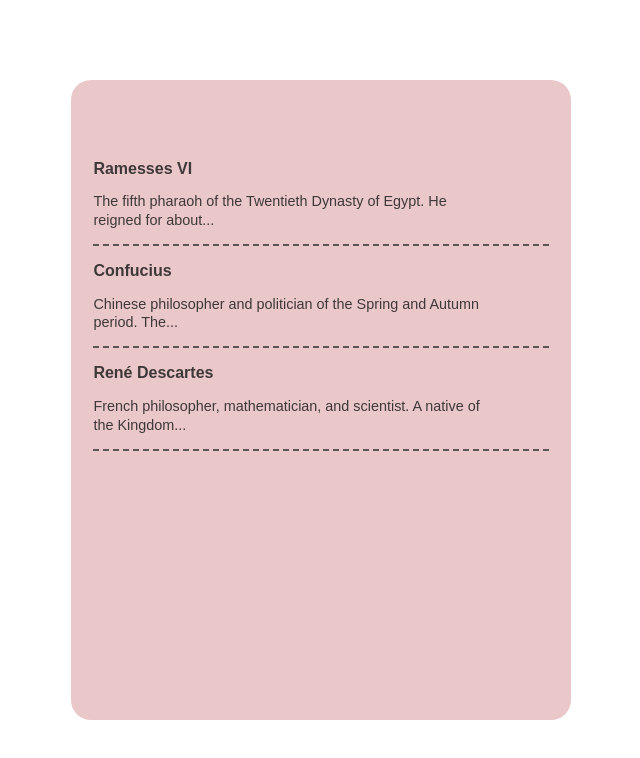
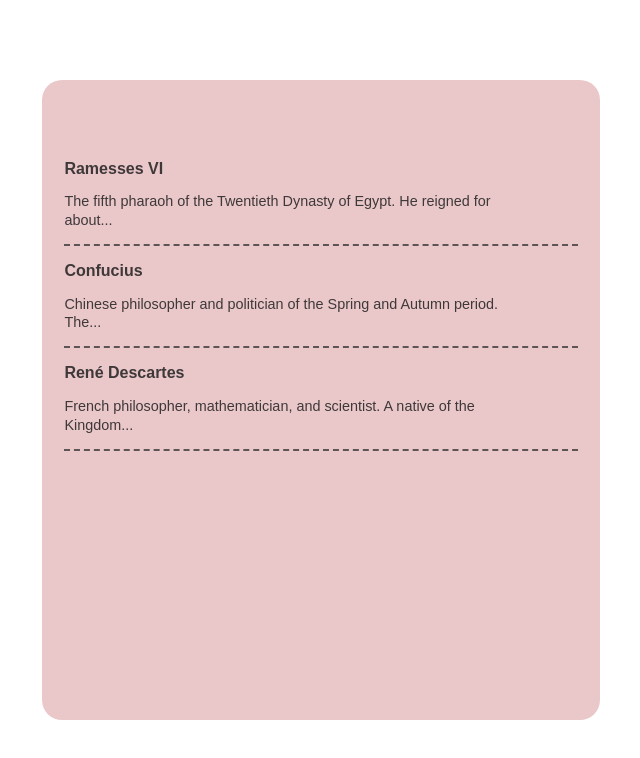
Before and after one commit to Doryski/notebook-react-app, a React app: page / in a window 1280 px wide. Shown: the top 758 px of the page, without its empty margins (319-959 px from the left). Built offline with nearby package versions, Linux system fonts and the light colour scheme; some icons are missing; a web font is replaced by a local one.

Commit message:
added font-face and background image

```diff
--- a/src/theme/ThemeProvider.js
+++ b/src/theme/ThemeProvider.js
@@ -1,10 +1,16 @@
 import React from 'react'
 import { createGlobalStyle, ThemeProvider } from 'styled-components'
 import theme from '.'
+import Montserrat from '../fonts/Montserrat/Montserrat-Regular.ttf'
 
-const GlobalStyle = createGlobalStyle`
+export const GlobalStyle = createGlobalStyle`
+    @font-face {
+        font-family: 'Montserrat';
+        src: url(${Montserrat});
+    }
+
     body {
-        font-family: Montserrat, sans-serif;
+        font-family: 'Montserrat', sans-serif;
         display: flex;
         justify-content: center;
         align-items: center;
@@ -18,12 +24,6 @@ const GlobalStyle = createGlobalStyle`
         padding: 0;
     }
 
-    #app {
-        min-width: 300px;
-        width: 80%;
-        max-width: 500px;
-    }
-
     ul {
         list-style-type: none;
     }
@@ -31,7 +31,10 @@ const GlobalStyle = createGlobalStyle`
     a {
         text-decoration: none;
         cursor: pointer;
-        color: ${props => props.theme.colors.secondary};
+        color: ${({ theme }) => theme.colors.secondary};
+    }
+    input, button, textarea {
+        outline: none;
     }
 
     button {
@@ -44,15 +47,15 @@ const GlobalStyle = createGlobalStyle`
 		width: 6px;
 	}
 	::-webkit-scrollbar-track {
-		background: ${props => props.theme.colors.primary};
+		background: ${({ theme }) => theme.colors.primary};
 		border-radius: 15px;
 	}
 	::-webkit-scrollbar-thumb {
-		background: ${props => props.theme.colors.light};
+		background: ${({ theme }) => theme.colors.light};
 		border-radius: 15px;
 	}
 	::-webkit-scrollbar-thumb:hover {
-		background: ${props => props.theme.colors.secondaryLight};
+		background: ${({ theme }) => theme.colors.secondaryLight};
 	}
 `
 
```
